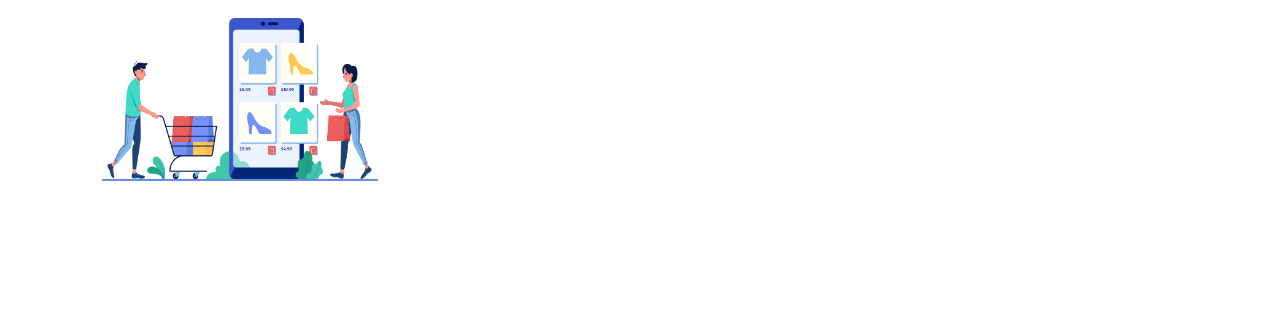
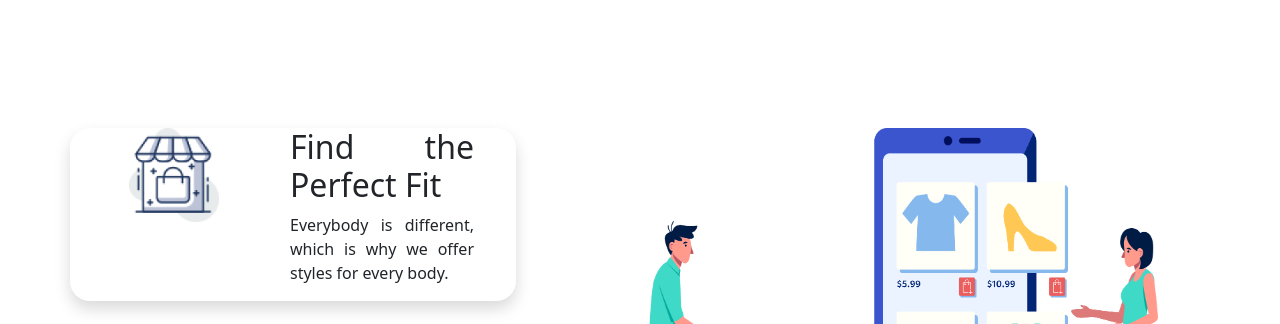
Before and after one commit to Saifur-Rahman1/assigement-2, a plain HTML site: page index.html in a window 1280 px wide. Shown: the part 2476-2800 px from the top of the page. Before the commit the page ends 2677 px from the top, so only its background shows below. Drawn offline with Linux system fonts and the light colour scheme.

Commit message:
add last part

```diff
--- a/css/style.css
+++ b/css/style.css
@@ -35,7 +35,7 @@
 .icon{
     width: 5px;
 }
-.col{
+.back{
     background-color: #fff9f4;
 }
 .third-first{
@@ -60,9 +60,22 @@ h5{
     color: #363958;
 }
 .img{
-    width: 300px;
-    margin: 20px;
+    width: 600px;
+    margin-left: 70px;
+    margin-top:50px ;
 }
 .last-img{
-    width: 50px;
+    width: 90px;
 }
+.last-part{
+    margin-top: 80px;
+}
+p,h2{
+    text-align: justify;
+}
+.shadow{
+    box-shadow: 10px 10px 50px gray;
+    border-radius: 20px;
+    margin-top: 50px;
+    padding-right: 30px;
+}
--- a/index.html
+++ b/index.html
@@ -35,11 +35,11 @@
 
         <div class="container text-center">
             <div class="row">
-              <div class="col">
+              <div class="col back">
                 <img class="first" src="all images/image/Group 33092.png" alt="">
               </div>
 
-            <div class="col">
+            <div class="col back">
                 <div class="secound">
                     <h1 id="about1">NIKE REACT</h1>
                     <h1 id="about2">INFINITY RUN 2</h1>
@@ -151,9 +151,43 @@
         </div>
     </section>
 
+    <section class="last-part">
+        <div class="row">
+            <div class="col">
+              <div class="row shadow">
+                  <div class="col margin">
+                    <img class="last-img" src="all images/icon/image 12.png" alt="">
+                  </div>
+                  <div class="col margin">
+                    <h2>Find the Perfect Fit</h2>
+                    <p>Everybody is different, which is why we offer styles for every body.</p>
+                  </div>
+                </div><div class="row shadow">
+                  <div class="col margin">
+                    <img class="last-img" src="all images/icon/image 13.png" alt="">
+                  </div>
+                  <div class="col margin">
+                    <h2>Free Exchanges</h2>
+                    <p>One of the many reasons you can shop with peace of mind.</p>
+                  </div>
+                </div><div class="row shadow">
+                  <div class="col margin">
+                    <img class="last-img" src="all images/icon/image 14.png" alt="">
+                  </div>
+                  <div class="col margin">
+                   <h2>Contact Our Seller</h2>
+                   <p>They are here to help you. That's quite literally what we pay them for.</p>
+                  </div>
+                </div>
+            </div>
+            <div class="col">
+              <img class="img" src="all images/icon/XMLID 1.png" alt="">
+            </div>
+          </div>
+    </section>
 
 
-<img class="img" src="all images/icon/XMLID 1.png" alt="">
+
 
 
 </body>
```
